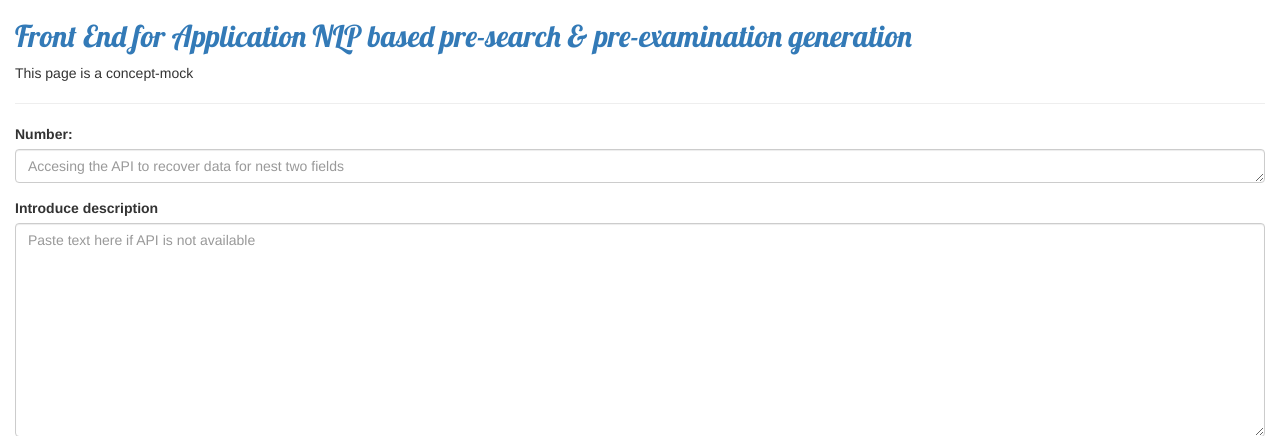
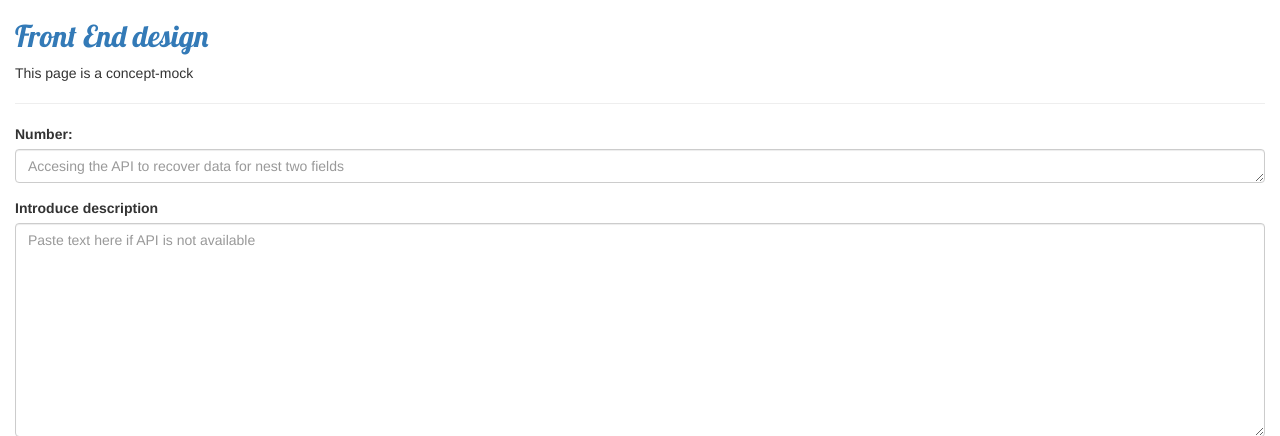
Before and after one commit to joseberlines/my-first-blog, a Django app: page / in a window 1280 px wide. Shown: the top 436 px of the page. Run offline with Django 3.2, Linux system fonts and the light colour scheme; data that the repository does not hold is empty; some libraries are stand-ins or nearby versions.

Commit message:
the showcase6

```diff
--- a/blog/templates/blog/post_list.html
+++ b/blog/templates/blog/post_list.html
@@ -29,7 +29,7 @@
 <body>
 	<div class="container-fluid">
 		<div>
-			<h2><a> Front End for Application NLP based pre-search & pre-examination generation</a></h2>
+			<h2><a> Front End design</a></h2>
 		</div>
 		<p>This page is a concept-mock</p>
 		<hr/>
```
